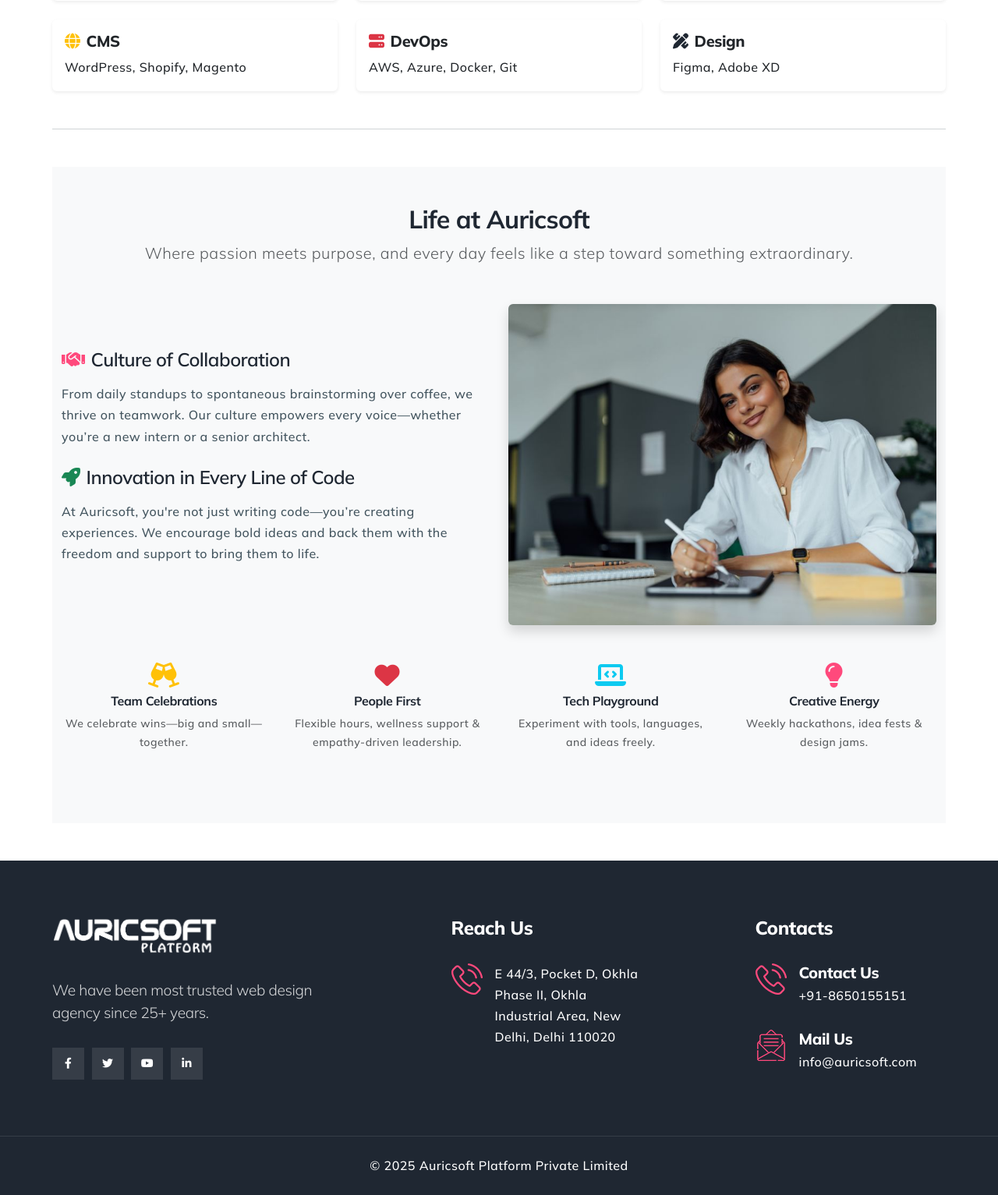
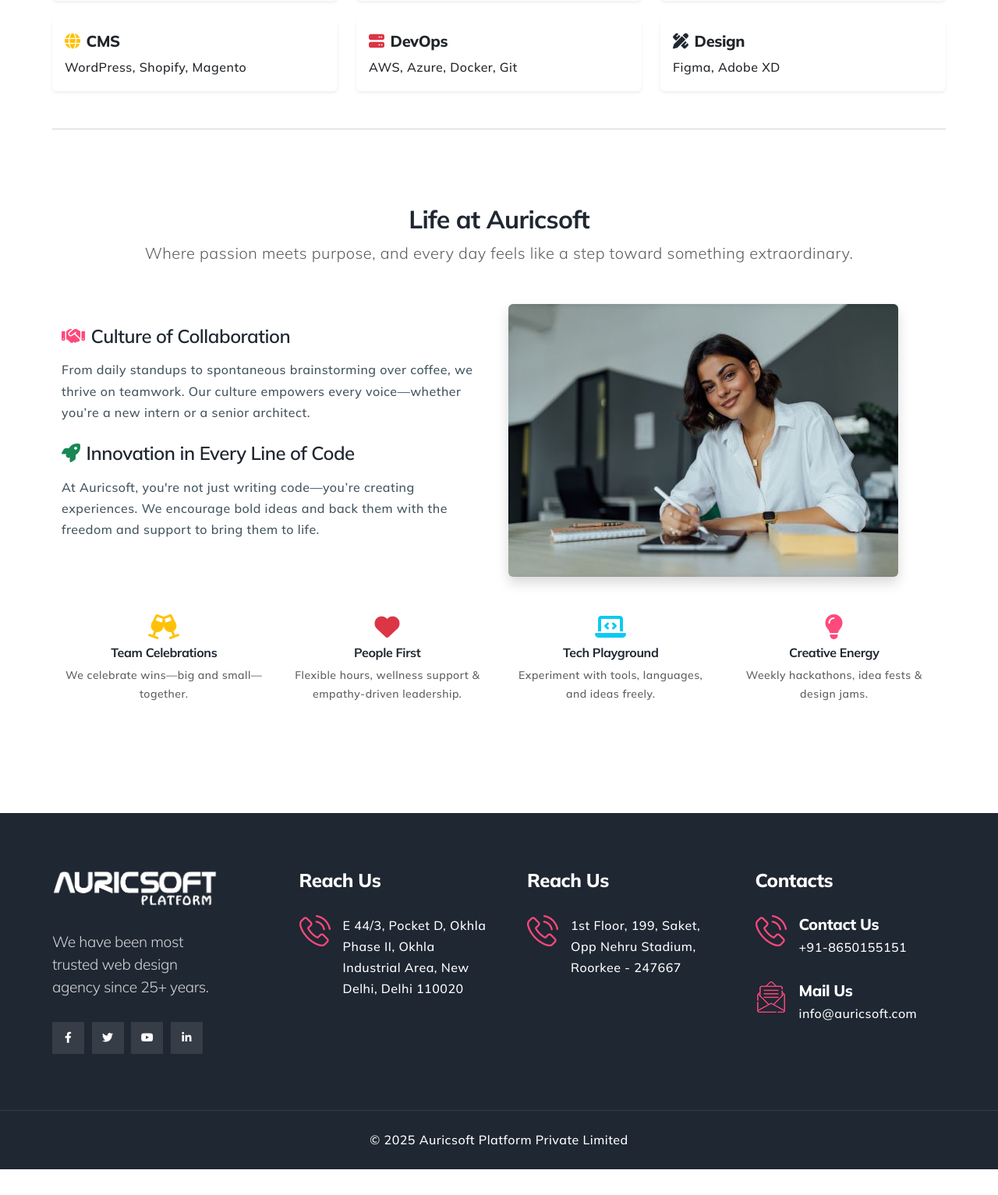
Before and after one commit to prabhats-github/auricsoft-platform, a PHP site: page /work-with-us.php in a window 1280 px wide. Shown: the part 2123-3656 px from the top of the page at 78% size. After the commit the page ends 3623 px from the top, so only its background shows below. Run offline with PHP 8.4, Linux system fonts and the light colour scheme.

Commit message:
Initial commit: Upload full project

```diff
--- a/footer.php
+++ b/footer.php
@@ -1,30 +1,25 @@
 <footer class="bg-secondary pt-6 pt-lg-8">
     <div class="container">
         <div class="row mt-n2-9 pb-6 pb-lg-8">
-            <div class="col-md-6 col-lg-5 mt-2-9 wow fadeIn" data-wow-delay="200ms">
+
+  <!-- Column 1: Logo & About -->
+  <div class="col-md-6 col-lg-3 mt-2-9 wow fadeIn" data-wow-delay="200ms">
     <div class="footer-logo mb-1-9">
       <a href="index.php"><img src="img/logos/logo-inner.png" alt="..."></a>
     </div>
-                <h4 class="text-white mb-1-9 fw-light w-lg-75 display-27 lh-base opacity8">We have been most trusted web
-                    design agency since 25+ years.</h4>
+    <h4 class="text-white mb-1-9 fw-light w-lg-75 display-27 lh-base opacity8">
+      We have been most trusted web design agency since 25+ years.
+    </h4>
     <ul class="social-icon-style1">
-                    <li>
-                        <a href="https://www.facebook.com/auricsoft06?_rdr"><i class="fab fa-facebook-f"></i></a>
-                    </li>
-                    <li>
-                        <a href="https://x.com/auricsoft06/status/1376205341059207171"><i
-                                class="fab fa-twitter"></i></a>
-                    </li>
-                    <li>
-                        <a href="https://www.youtube.com/@myauricsoft/videos"><i class="fab fa-youtube"></i></a>
-                    </li>
-                    <li>
-                        <a href="https://in.linkedin.com/company/auricsoft06"><i class="fab fa-linkedin-in"></i></a>
-                    </li>
+      <li><a href="https://www.facebook.com/auricsoft06?_rdr"><i class="fab fa-facebook-f"></i></a></li>
+      <li><a href="https://x.com/auricsoft06/status/1376205341059207171"><i class="fab fa-twitter"></i></a></li>
+      <li><a href="https://www.youtube.com/@myauricsoft/videos"><i class="fab fa-youtube"></i></a></li>
+      <li><a href="https://in.linkedin.com/company/auricsoft06"><i class="fab fa-linkedin-in"></i></a></li>
     </ul>
   </div>
-            <div class="col-md-6 col-lg-3 mt-2-9 wow fadeIn" data-wow-delay="400ms">
 
+  <!-- Column 2: Reach Us -->
+  <div class="col-md-6 col-lg-3 mt-2-9 wow fadeIn" data-wow-delay="300ms">
     <div class="ps-xl-4">
       <h3 class="text-white h4 mb-1-9">Reach Us</h3>
       <div class="d-flex mb-1-9">
@@ -32,24 +27,30 @@
           <img src="img/icons/icon-phone.png" alt="...">
         </div>
         <div class="flex-grow-1 ms-3">
-
-                            <p class="mb-0 text-white">E 44/3, Pocket D, Okhla Phase II, Okhla Industrial Area, New
-                                Delhi, Delhi 110020</p>
+          <p class="mb-0 text-white">E 44/3, Pocket D, Okhla Phase II, Okhla Industrial Area, New Delhi, Delhi 110020</p>
         </div>
       </div>
-                    <!-- <div class="d-flex mb-1-9">
+    </div>
+  </div>
+
+
+  <!-- Column 3: Reach Us -->
+  <div class="col-md-6 col-lg-3 mt-2-9 wow fadeIn" data-wow-delay="300ms">
+    <div class="ps-xl-4">
+      <h3 class="text-white h4 mb-1-9">Reach Us</h3>
+      <div class="d-flex mb-1-9">
         <div class="flex-shrink-0">
           <img src="img/icons/icon-phone.png" alt="...">
         </div>
         <div class="flex-grow-1 ms-3">
-
-                                    <p class="mb-0 text-white"> 1st Floor, 199, Saket, Opp Nehru Stadium, Roorkee - 247667</p>
+          <p class="mb-0 text-white">1st Floor, 199, Saket, Opp Nehru Stadium, Roorkee - 247667</p>
         </div>
-                            </div> -->
+      </div>
     </div>
   </div>
 
-            <div class="col-md-6 col-lg-3 mt-2-9 offset-lg-1 wow fadeIn" data-wow-delay="600ms">
+  <!-- Column 4: Contacts -->
+  <div class="col-md-6 col-lg-3 mt-2-9 wow fadeIn" data-wow-delay="400ms">
     <div class="ps-xl-4">
       <h3 class="text-white h4 mb-1-9">Contacts</h3>
       <div class="d-flex mb-1-9">
@@ -67,13 +68,16 @@
         </div>
         <div class="flex-grow-1 ms-3">
           <h4 class="mb-1 h5 text-white">Mail Us</h4>
-                            <p class="mb-0 text-white"><a href="mailto:info@auricsoft.com"
-                                    class="text-white">info@auricsoft.com</a> </p>
+          <p class="mb-0 text-white"><a href="mailto:info@auricsoft.com" class="text-white">info@auricsoft.com</a></p>
         </div>
       </div>
     </div>
   </div>
+
+
+
 </div>
+
     </div>
     <div class="py-4 border-top border-color-light-white">
         <div class="container">
--- a/header.php
+++ b/header.php
@@ -37,11 +37,11 @@
                                         <li>
                                             <a href="#">Products</a>
                                             <ul>
-                                                <li><a href="service-details.php">School ERP</a></li>
-                                                <li><a href="service-details.php">Jwellery Store ERP</a></li>
-                                                <li><a href="service-details.php">Ecommerce Software</a></li>
+                                                <li><a href="#">School ERP</a></li>
+                                                <li><a href="#">Jwellery Store ERP</a></li>
+                                                <li><a href="#">Ecommerce Software</a></li>
 
-                                                <li><a href="service-details.php">CRM & ERP</a></li>
+                                                <li><a href="#">CRM & ERP</a></li>
 
                                             </ul>
                                         </li>
--- a/index.php
+++ b/index.php
@@ -110,7 +110,7 @@
                                 <img src="img/icons/13.png" alt="image not show">
                             </span>
                             <div class="overflow-hidden position-relative z-index-9">
-                                <h3 class="h2 mb-3"><a href="service-details.php">Web Application<br>Development</a></h3>
+                                <h3 class="h2 mb-3"><a href="web-development-services.php">Web Application<br>Development</a></h3>
                                 <div class="card-content">
                                     <p>Web application development creates interactive and scalable solutions for diverse user needs.</p>
                                     <a class="text-secondary text-primary-hover text-uppercase small letter-spacing-4 ms-1 font-weight-700" href="service-details.php">Read more</a>
@@ -124,7 +124,7 @@
                                 <img src="img/icons/14.png" alt="...">
                             </span>
                             <div class="overflow-hidden position-relative z-index-9">
-                                <h3 class="h2 mb-3"><a href="service-details.php">Mobile Apps<br> Development</a></h3>
+                                <h3 class="h2 mb-3"><a href="mobile-app-development.php">Mobile Apps<br> Development</a></h3>
                                 <div class="card-content">
                                     <p>Mobile application development builds user-centric apps optimized for performance across smartphones and tablets.</p>
                                     <a class="text-secondary text-primary-hover text-uppercase small letter-spacing-4 ms-1 font-weight-700" href="service-details.php">Read more</a>
@@ -138,7 +138,7 @@
                                 <img src="img/icons/15.png" alt="...">
                             </span>
                             <div class="overflow-hidden position-relative z-index-9">
-                                <h3 class="h2 mb-3"><a href="service-details.php">SaaS Product<br> Development</a></h3>
+                                <h3 class="h2 mb-3"><a href="saas-product-development.php">SaaS Product<br> Development</a></h3>
                                 <div class="card-content">
                                     <p>SaaS development creates scalable software solutions delivered via the cloud, offering flexible and on-demand access.</p>
                                     <a class="text-secondary text-primary-hover text-uppercase small letter-spacing-4 ms-1 font-weight-700" href="service-details.php">Read more</a>
--- a/work-with-us.php
+++ b/work-with-us.php
@@ -130,7 +130,7 @@
 
             <hr class="my-5" />
 
-            <section class="py-5 bg-light">
+            <section class="py-5">
                 <div class="container">
                     <h2 class="mb-4 text-center fw-bold">Current Openings</h2>
                     <div class="row">
@@ -159,9 +159,12 @@
                         </div>
                     </div>
                     <p class="mt-4 text-center"><em>Don’t see your role listed? We’d still love to hear from you!<br>
-                            Email us at <a href="mailto:careers@auricsoft.com">careers@auricsoft.com</a></em></p>
+                            Email us at <a href="mailto:join@auricsoft.com">join@auricsoft.com</a></em></p>
                 </div>
             </section>
+
+
+
             <hr class="my-5" />
 
             <h2 class="mb-4 text-center">Technologies We Love</h2>
@@ -225,7 +228,7 @@
 
             <hr class="my-5" />
 
-            <section class="py-5 bg-light">
+            <section class="py-5 ">
                 <div class="container">
                     <div class="text-center mb-5">
                         <h2 class="fw-bold">Life at Auricsoft</h2>
```
Also changed, not shown: img/work-with-us/girl1.jpg (deleted), img/work-with-us/girl2.jpg (deleted), img/work-with-us/girl3.jpg. Lines whose indentation alone changed are shown as unchanged.
